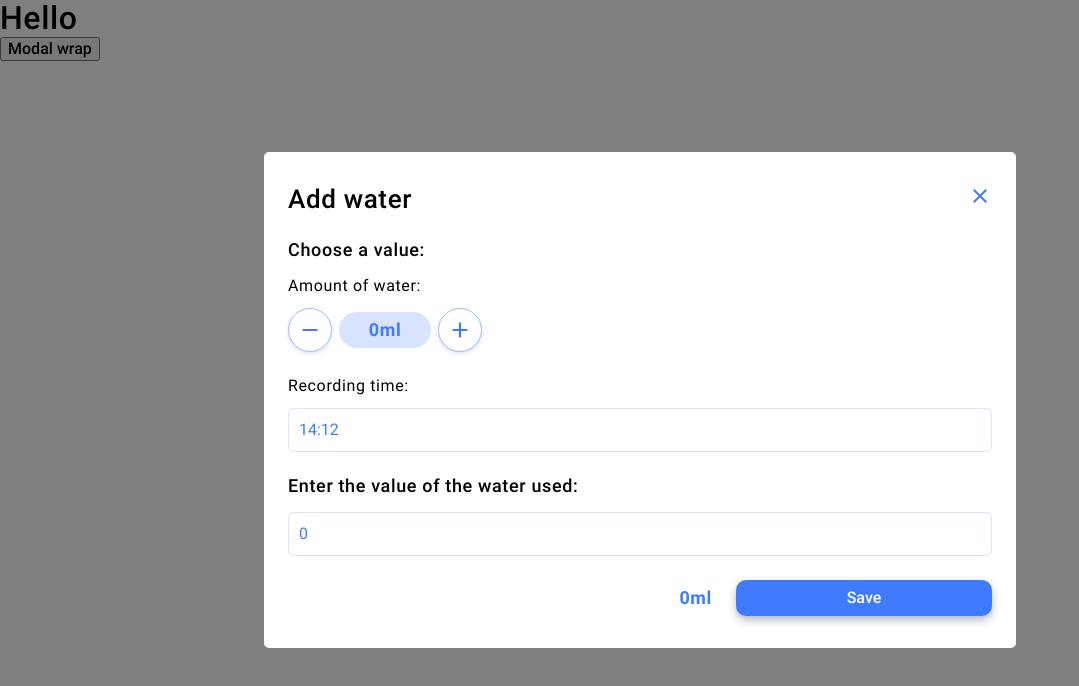
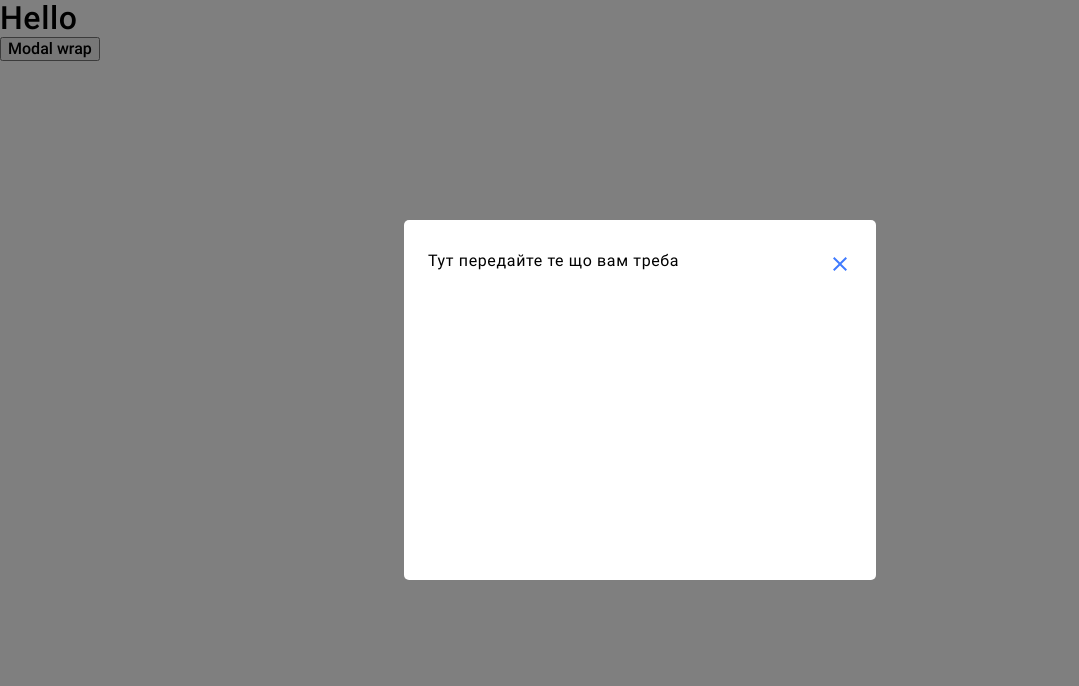
Before and after one commit to MaxsimJSDeveloper/binary-shift, a React (Vite) app: page / in a window 1280 px wide. Both pictures are taken after a click on the button "Modal wrap". Shown: the top 686 px of the page, without its empty margins (0-1079 px from the left). Built offline with nearby package versions, Linux system fonts and the light colour scheme.

Commit message:
Update App.jsx

```diff
--- a/src/App.jsx
+++ b/src/App.jsx
@@ -1,7 +1,6 @@
 import { useState } from "react";
 import "./App.css";
 import Modal from "./components/Modal/Modal.jsx";
-import TodayWaterList from "./components/TodayListModal/TodayListModal.jsx";
 
 function App() {
   const [isModalOpen, setIsModalOpen] = useState(false);
@@ -21,15 +20,14 @@ function App() {
       <button onClick={handleOpenModal}>Modal wrap</button>
 
       <Modal isOpen={isModalOpen} onClose={handleCloseModal}>
-        {/* <div
+        <div
           style={{
             width: 424,
             height: 296,
           }}
         >
           <p>Тут передайте те що вам треба</p>
-        </div> */}
-        <TodayWaterList onClose={handleCloseModal} />
+        </div>
       </Modal>
     </>
   );
```
